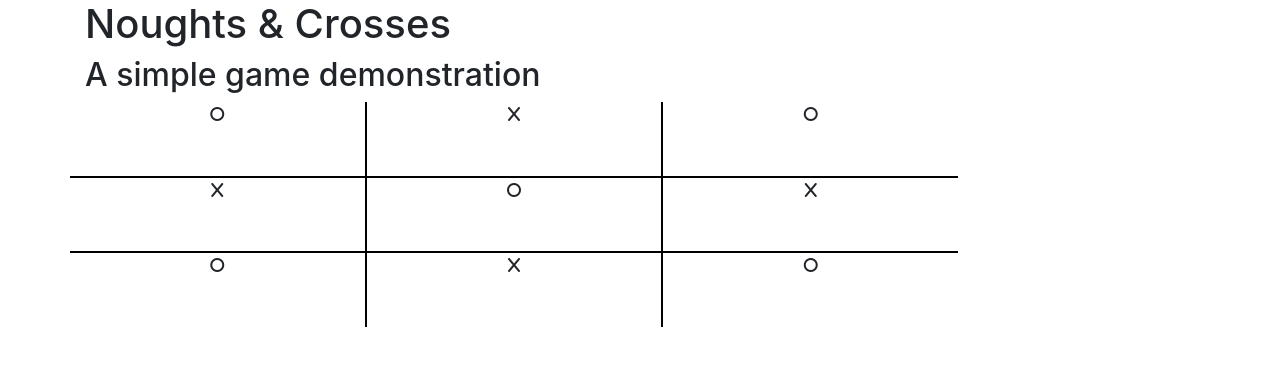
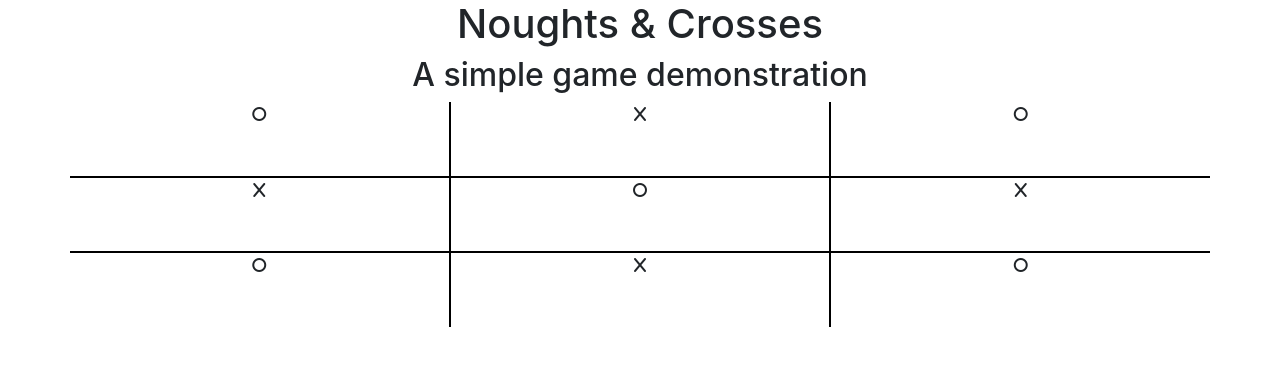
Before and after one commit to BackstagecrewIS/tictactoe, a plain HTML site: page index.html in a window 1280 px wide. Drawn offline with nearby package versions, Linux system fonts and the light colour scheme; a web font is replaced by a local one.

Commit message:
Change CSS to centre game board

```diff
--- a/assets/css/style.css
+++ b/assets/css/style.css
@@ -3,17 +3,21 @@
 /*------------------------- Container ----------------------- */
 
 .container {
-    width: 100%;
+    width: 1000px;
+    padding: 0;
     margin: 0 auto;
-    padding: 0;
+}
+
+/*------------------------- Headings ----------------------- */
+
+h1, h2 {
+    text-align: center;
 }
 
 /*------------------------- Game Board ----------------------- */
 
 .game-board {
     height: 75px;
-    max-width: 80%;
-    margin: 0 auto;
 }
 
 .game-square-1 {
--- a/index.html
+++ b/index.html
@@ -15,13 +15,31 @@
         <div class="row">
             <div class="col-md-12">
                 <div>
-                    <h1 class="pub-sign uppercase">Noughts & Crosses</h1>
-                    <h2 class="welcome welcome-colours">A simple game demonstration</h2>
+                    <h1>Noughts & Crosses</h1>
+                    <h2>A simple game demonstration</h2>
                 </div>
             </div>
         </div>
     </header>
     <section class="container">
+        <div class="row game-board">
+            <div class="game-square-1 col"><span><i class="fa-solid fa-o"></i></span></div>
+            <div class="game-square-2 col"><span><i class="fa-solid fa-x"></i></span></div>
+            <div class="game-square-3 col"><span><i class="fa-solid fa-o"></i></span></div>
+        </div>
+        <div class="row game-board">
+            <div class="game-square-4 col"><span><i class="fa-solid fa-x"></i></span></div>
+            <div class="game-square-5 col"><span><i class="fa-solid fa-o"></i></span></div>
+            <div class="game-square-6 col"><span><i class="fa-solid fa-x"></i></span></div>
+        </div>
+        <div class="row game-board">
+            <div class="game-square-7 col"><span><i class="fa-solid fa-o"></i></span></div>
+            <div class="game-square-8 col"><span><i class="fa-solid fa-x"></i></span></div>
+            <div class="game-square-9 col"><span><i class="fa-solid fa-o"></i></span></div>
+        </div>
+
+    </section>
+    <!-- <section class="container">
         <div class="game-board row">
             <div class="game-square-1 col"><span><i class="fa-solid fa-o"></i></span></div>
             <div class="game-square-2 col"><span><i class="fa-solid fa-x"></i></span></div>
@@ -38,7 +56,7 @@
             <div class="game-square-9 col"><span><i class="fa-solid fa-o"></i></span></div>
         </div>
 
-    </section>
+    </section> -->
     <footer>
 
     </footer>
```
